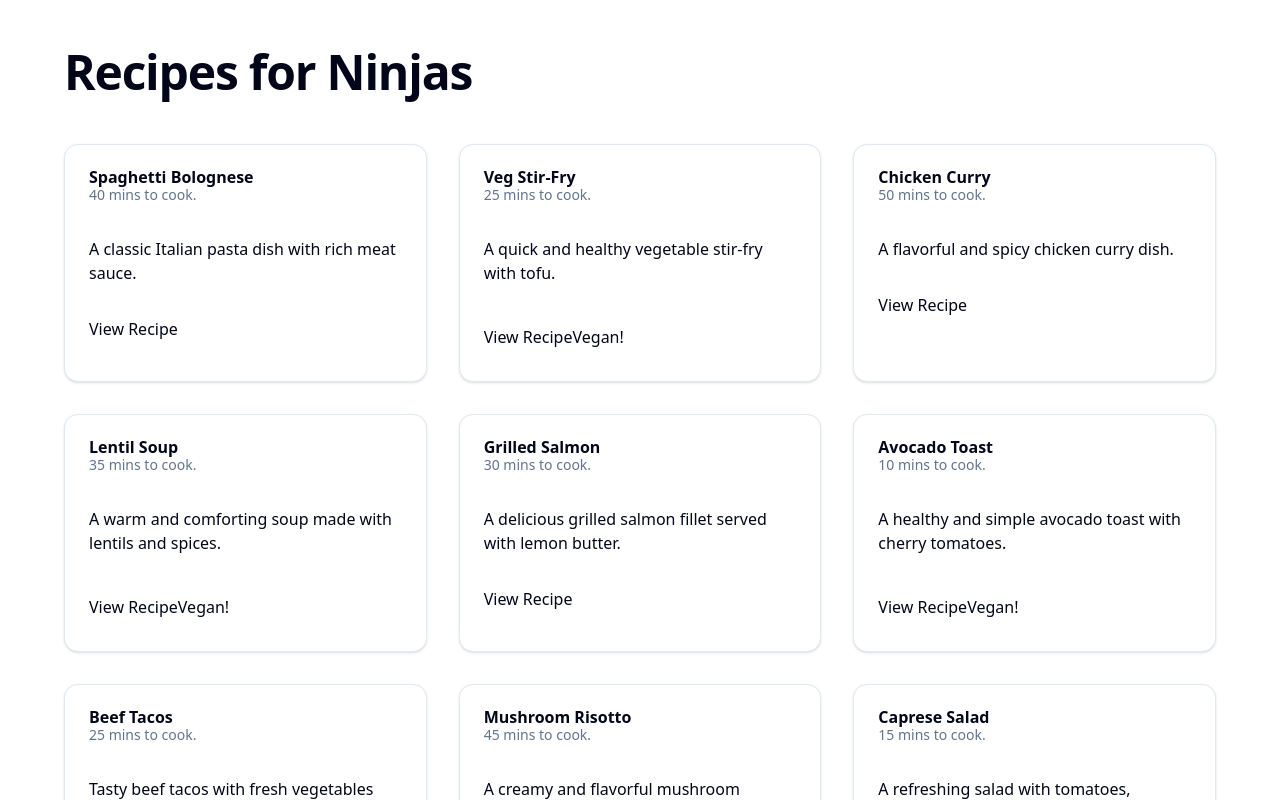
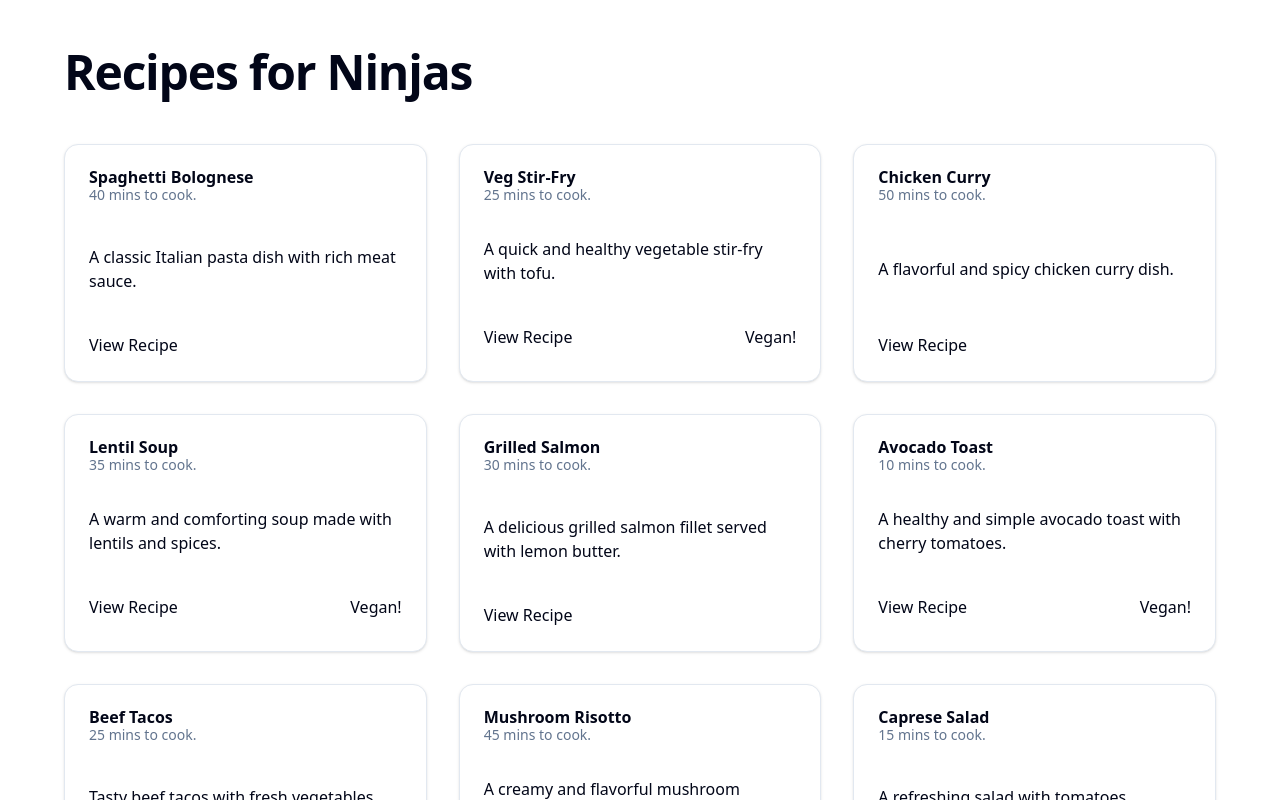
Before and after one commit to GenaPlem/ninja-recipes, a Next.js app: page / in a window 1280 px wide. Shown: the top 800 px of the page. Built offline with nearby package versions, Linux system fonts and the light colour scheme; data requests are answered from the project's data file.

Commit message:
Update styles for Card component

```diff
--- a/src/app/page.tsx
+++ b/src/app/page.tsx
@@ -29,8 +29,8 @@
     <main>
       <div className="grid grid-cols-3 gap-8">
         {recipes.map((recipe) => (
-          <Card key={recipe.id}>
-            <CardHeader>
+          <Card key={recipe.id} className="flex flex-col justify-between">
+            <CardHeader className="flex-row gap-4 items-center">
               <div>
                 <CardTitle>{recipe.title}</CardTitle>
                 <CardDescription>{recipe.time} mins to cook.</CardDescription>
@@ -39,7 +39,7 @@
             <CardContent>
               <p>{recipe.description}</p>
             </CardContent>
-            <CardFooter>
+            <CardFooter className="flex justify-between">
               <button>View Recipe</button>
               {recipe.vegan && <p>Vegan!</p>}
             </CardFooter>
```
